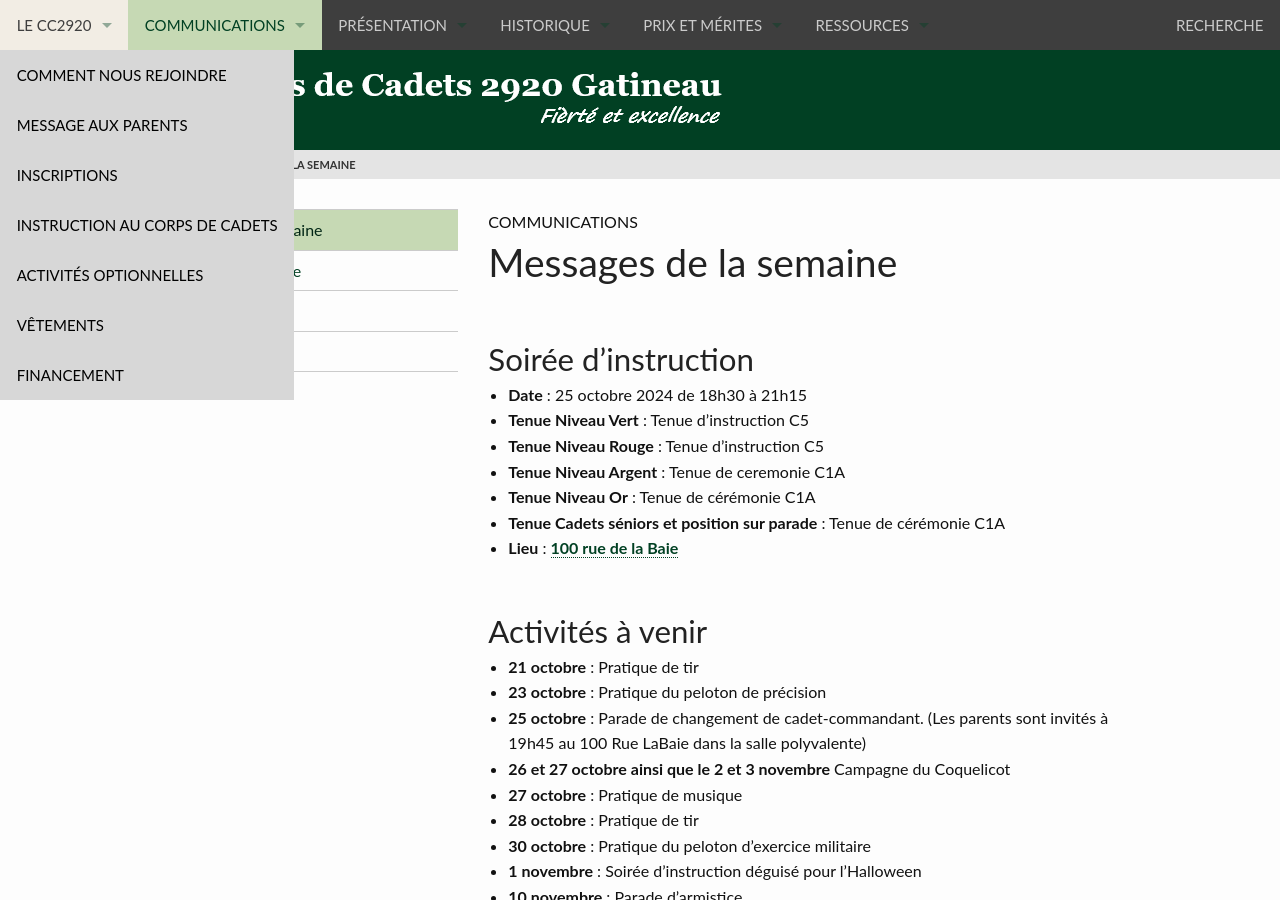
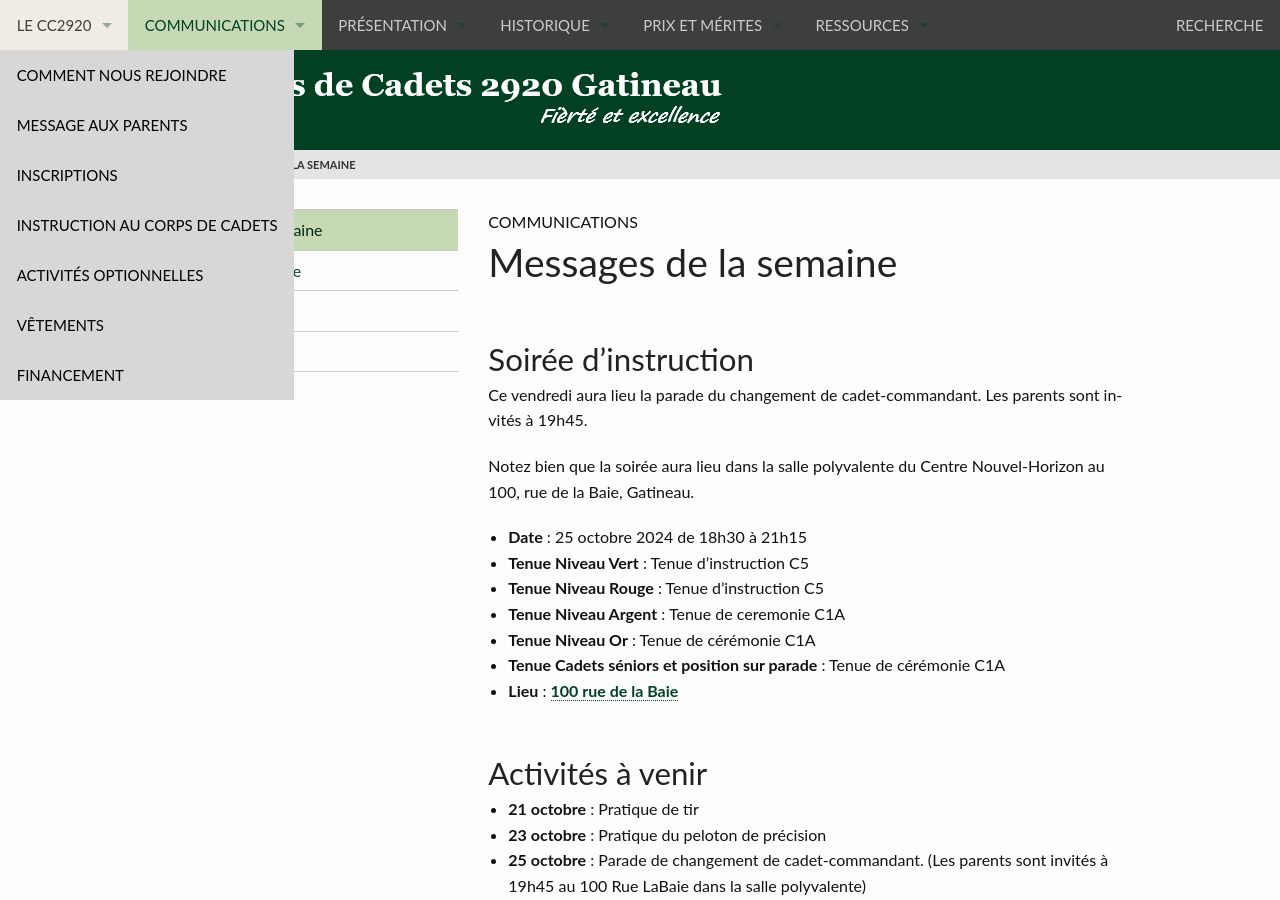
Before and after one commit to CC2920/web, a Jekyll site: the page built from _communications/messages.md, in a window 1280 px wide and 900 px high. Built offline with Jekyll 4.4.1, drawn with Linux system fonts in a browser that asks for light colours; some of the changed text lies outside the part shown.

Commit message:
Update messages.md

```diff
--- a/_communications/messages.md
+++ b/_communications/messages.md
@@ -4,6 +4,10 @@ layout: "messages"
 ---
 
 ## Soirée d'instruction
+
+Ce vendredi aura lieu la parade du changement de cadet-commandant. Les parents sont invités à 19h45.
+
+Notez bien que la soirée aura lieu dans la salle polyvalente du Centre Nouvel-Horizon au 100, rue de la Baie, Gatineau.
 
 - **Date** : 25 octobre 2024 de 18h30 à 21h15
 - **Tenue Niveau Vert** : Tenue d'instruction C5
@@ -17,8 +21,8 @@ layout: "messages"
 
 - **21 octobre** : Pratique de tir
 - **23 octobre** : Pratique du peloton de précision
-- **25 octobre** : Parade de changement de cadet-commandant.  (Les parents sont invités à 19h45 au 100 Rue LaBaie dans la salle polyvalente)
-- **26 et 27 octobre ainsi que le 2 et 3 novembre** Campagne du Coquelicot
+- **25 octobre** : Parade de changement de cadet-commandant. (Les parents sont invités à 19h45 au 100 Rue LaBaie dans la salle polyvalente)
+- **26 et 27 octobre ainsi que le 2 et 3 novembre** : Campagne du Coquelicot
 - **27 octobre** : Pratique de musique
 - **28 octobre** : Pratique de tir
 - **30 octobre** : Pratique du peloton d'exercice militaire
```
